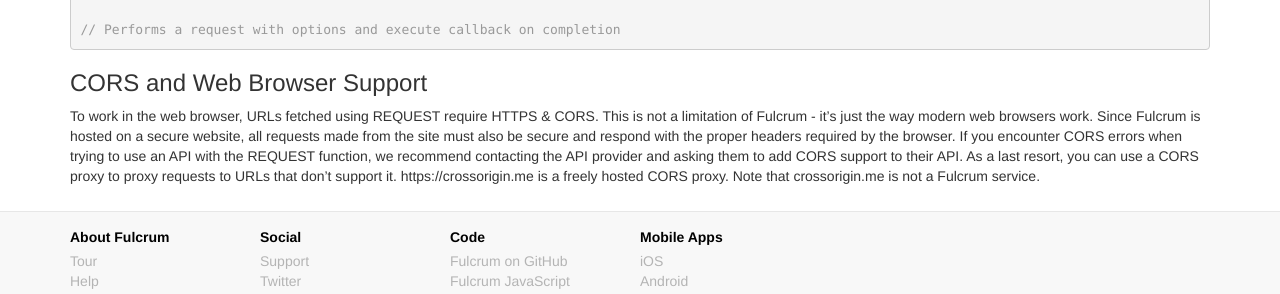
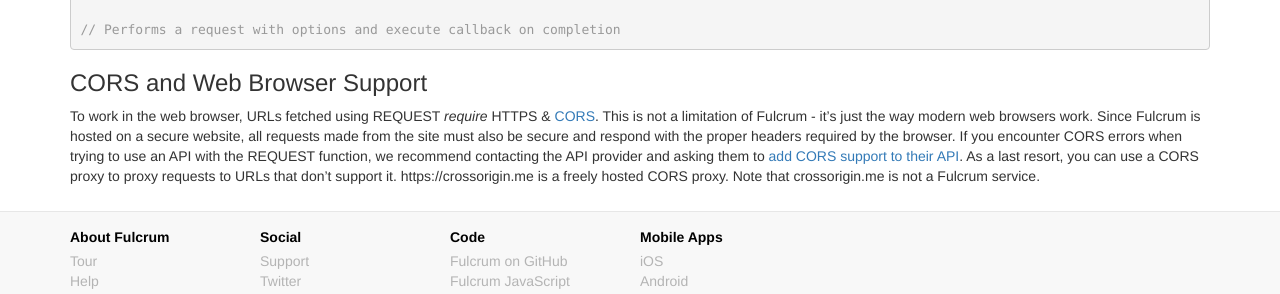
Before and after one commit to rylincoln/developer.fulcrumapp.com, a Jekyll site: the page built from _data-events/reference/request.md, in a window 1280 px wide and 1257 px high. Shown: the part 881-1175 px from the top of the window. Built offline with Jekyll 4.4.1, drawn with Linux system fonts in a browser that asks for light colours; nearby versions of some CDN libraries; part of the change alters nothing that is shown.

Commit message:
Put links back

```diff
--- a/_data-events/reference/request.md
+++ b/_data-events/reference/request.md
@@ -50,4 +50,4 @@ REQUEST(options, callback);
 
 ### CORS and Web Browser Support
 
-To work in the web browser, URLs fetched using REQUEST require HTTPS & CORS. This is not a limitation of Fulcrum - it’s just the way modern web browsers work. Since Fulcrum is hosted on a secure website, all requests made from the site must also be secure and respond with the proper headers required by the browser. If you encounter CORS errors when trying to use an API with the REQUEST function, we recommend contacting the API provider and asking them to add CORS support to their API. As a last resort, you can use a CORS proxy to proxy requests to URLs that don’t support it. https://crossorigin.me is a freely hosted CORS proxy. Note that crossorigin.me is not a Fulcrum service.
+To work in the web browser, URLs fetched using REQUEST *require* HTTPS & [CORS](https://en.wikipedia.org/wiki/Cross-origin_resource_sharing). This is not a limitation of Fulcrum - it's just the way modern web browsers work. Since Fulcrum is hosted on a secure website, all requests made from the site must also be secure and respond with the proper headers required by the browser. If you encounter CORS errors when trying to use an API with the REQUEST function, we recommend contacting the API provider and asking them to [add CORS support to their API](http://http://enable-cors.org). As a last resort, you can use a CORS proxy to proxy requests to URLs that don't support it. https://crossorigin.me is a freely hosted CORS proxy. Note that crossorigin.me is not a Fulcrum service.
```
